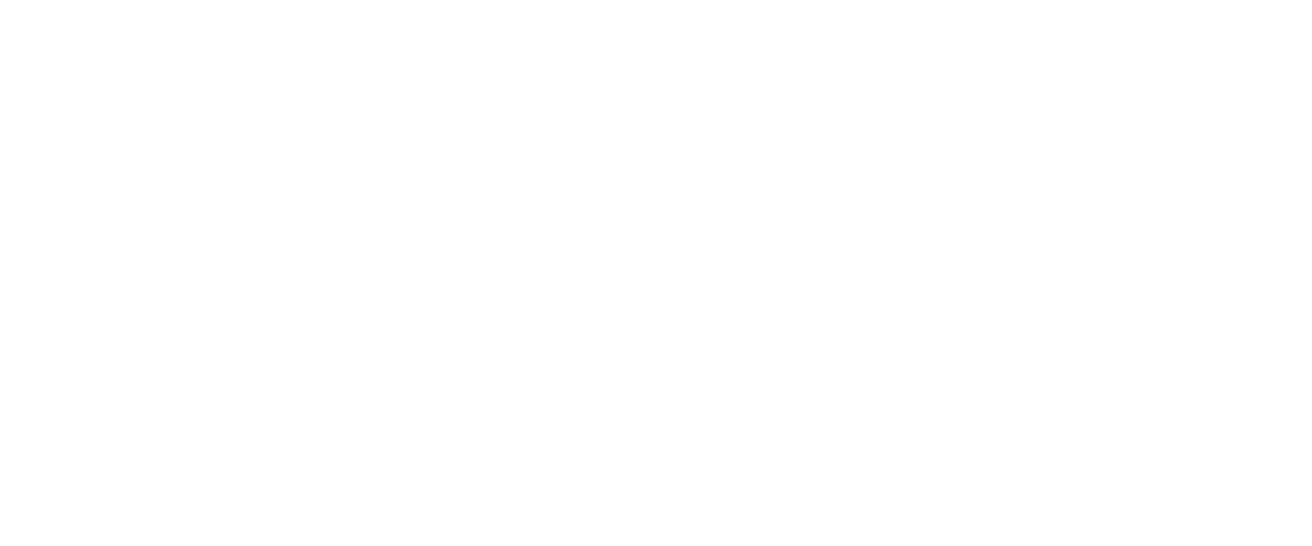
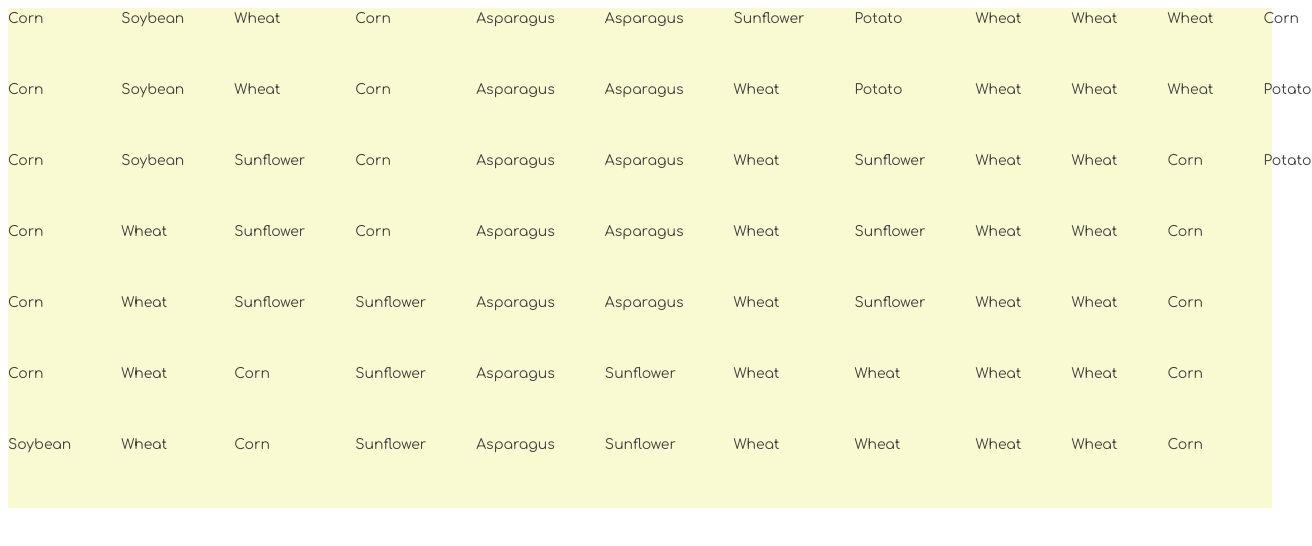
Before and after one commit to hcollins53/modern-farm, a website with bundled scripts: page src/index.html in a window 1280 px wide. Shown: the whole page, 1312 px wide, since content can reach past the window. Built offline with nearby package versions, Linux system fonts and the light colour scheme; a web font is replaced by a local one.

Commit message:
finished the last portion

```diff
--- a/src/index.html
+++ b/src/index.html
@@ -8,9 +8,10 @@
 
     <body>
         <main class="container">
-            <div class="messages"></div>
+                 <section class ="plant"></section>
+                 <script type="module" src="./scripts/main.js"></script>
         </main>
 
-        <script type="module" src="./scripts/main.js"></script>
+
     </body>
 </html>
--- a/src/scripts/catalog.js
+++ b/src/scripts/catalog.js
@@ -1,5 +1,14 @@
-import { harvestPlants } from "./harvester"
+import { harvestPlants } from "./harvester.js"
 
+let html = '<main class="container">'
 export const Catalog = (harvestedPlants) => {
 
+    for(let plant of harvestedPlants){
+        html += `<section class="plant"> ${plant.type}</section>`
+    }
+    html += `</main>`
+   return html
+
+
+
 }
--- a/src/scripts/field.js
+++ b/src/scripts/field.js
@@ -8,7 +8,7 @@ export const addPlant = (seedObject) => {
   } else {
   field.push(seedObject);
   }
-  console.log(field)
+  //console.log(field)
   return field;
 };
 
--- a/src/scripts/main.js
+++ b/src/scripts/main.js
@@ -2,7 +2,7 @@ console.log("Welcome to the main module");
 
 import { createPlan } from "./plan.js";
 const yearlyPlan = createPlan();
-console.log(yearlyPlan)
+//console.log(yearlyPlan)
 
 //import { createAsparagus } from "./seeds/asparagus.js"
 
@@ -67,3 +67,8 @@ import { harvestPlants } from './harvester.js';
 let harvest = harvestPlants(plantField)
 //console.log(harvest)
 //console.log(plantField)
+
+import { Catalog } from "./catalog.js";
+
+let parentHTMLElement = document.querySelector(".plant")
+parentHTMLElement.innerHTML = Catalog(harvest)
--- a/src/styles/main.css
+++ b/src/styles/main.css
@@ -33,3 +33,14 @@ h1,h2,h3,h4,h5,h6 {
 .red {
     background-color: darksalmon;
 }
+
+.container {
+    background-size: 200px 100px;
+    background-color: lightgoldenrodyellow;
+    display: flex;
+    align-content: space-between;
+    flex-wrap: wrap;
+    flex-direction: column;
+    block-size: 500px;
+    gap: 50px;
+}
```
